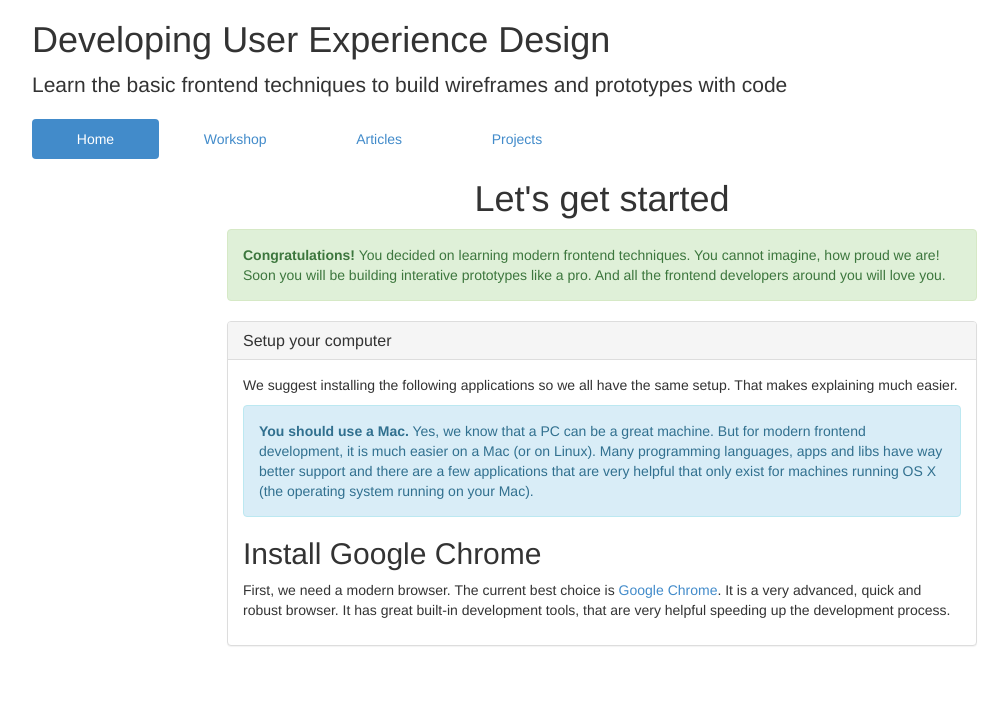
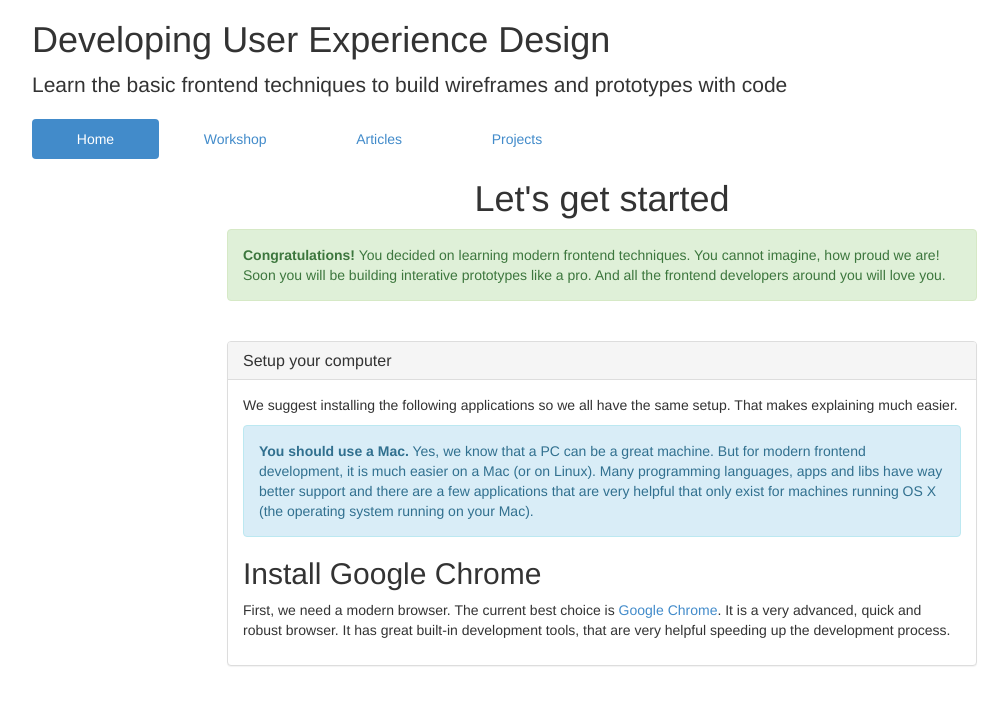
Before and after one commit to developinguxd/developinguxd.github.io, a Jekyll site: the page built from index.html, in a window 1280 px wide. Shown: the top 705 px of the page, without its empty margins (38-1046 px from the left). Built offline with Jekyll 4.4.1, drawn with Linux system fonts in a browser that asks for light colours.

Commit message:
Make vgaps bigger

```diff
--- a/assets/stylesheets/app.css
+++ b/assets/stylesheets/app.css
@@ -10,13 +10,13 @@
 
 /* Vertical gaps */
 .vgap-sm {
-  margin-bottom: 10px;
+  margin-bottom: 20px;
 }
 .vgap {
-  margin-bottom: 20px;
+  margin-bottom: 40px;
 }
 .vgap-lg {
-  margin-bottom: 40px;
+  margin-bottom: 80px;
 }
 
 /* panel */
```
Also changed, not shown: assets/javascripts/app.js (added).
